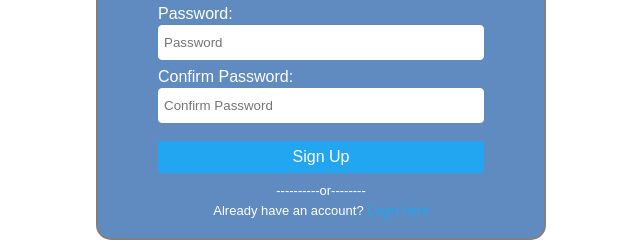
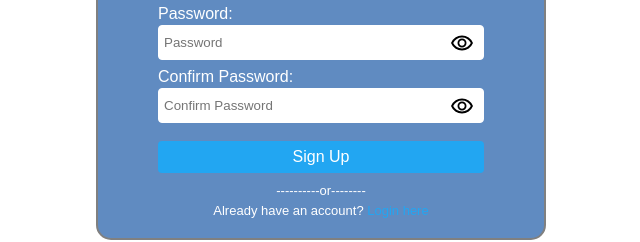
Before and after one commit to ThMizh21/Dmedia, a website with bundled scripts: page index.html in a window 1280 px wide. Shown: the part 481-723 px from the top of the page, 319-959 px from the left. Built offline with nearby package versions, Linux system fonts and the light colour scheme.

Commit message:
eye icon in sign page

```diff
--- a/index.html
+++ b/index.html
@@ -39,12 +39,14 @@
           <div class="input-field">
             <label for="rPassword">Password:</label>
             <input type="password" id="rPassword" placeholder="Password" required minlength="8">
+            <span id="togglePasswordSignUp" class="eye-icon"><svg xmlns="http://www.w3.org/2000/svg" height="24px" viewBox="0 -960 960 960" width="24px" fill="#000000"><path d="M480-320q75 0 127.5-52.5T660-500q0-75-52.5-127.5T480-680q-75 0-127.5 52.5T300-500q0 75 52.5 127.5T480-320Zm0-72q-45 0-76.5-31.5T372-500q0-45 31.5-76.5T480-608q45 0 76.5 31.5T588-500q0 45-31.5 76.5T480-392Zm0 192q-146 0-266-81.5T40-500q54-137 174-218.5T480-800q146 0 266 81.5T920-500q-54 137-174 218.5T480-200Zm0-300Zm0 220q113 0 207.5-59.5T832-500q-50-101-144.5-160.5T480-720q-113 0-207.5 59.5T128-500q50 101 144.5 160.5T480-280Z"/></svg></span>
             <div id="passwordError" class="errorMessage"></div>
           </div>
 
           <div class="input-field">
             <label for="confirmPassword">Confirm Password:</label>
             <input type="password" id="confirmPassword" placeholder="Confirm Password" required>
+            <span id="toggleConfirmPassword" class="eye-icon"><svg xmlns="http://www.w3.org/2000/svg" height="24px" viewBox="0 -960 960 960" width="24px" fill="#000000"><path d="M480-320q75 0 127.5-52.5T660-500q0-75-52.5-127.5T480-680q-75 0-127.5 52.5T300-500q0 75 52.5 127.5T480-320Zm0-72q-45 0-76.5-31.5T372-500q0-45 31.5-76.5T480-608q45 0 76.5 31.5T588-500q0 45-31.5 76.5T480-392Zm0 192q-146 0-266-81.5T40-500q54-137 174-218.5T480-800q146 0 266 81.5T920-500q-54 137-174 218.5T480-200Zm0-300Zm0 220q113 0 207.5-59.5T832-500q-50-101-144.5-160.5T480-720q-113 0-207.5 59.5T128-500q50 101 144.5 160.5T480-280Z"/></svg></span>
             <div id="confirmPasswordError" class="errorMessage"></div>
           </div>
 
```
